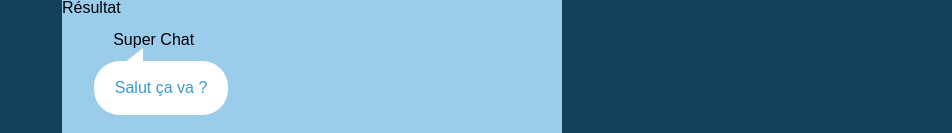
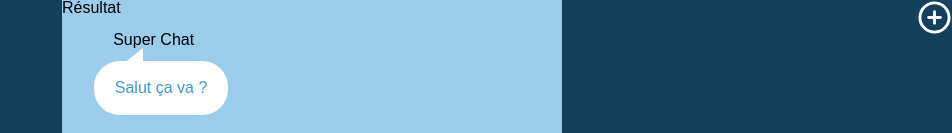
Before and after one commit to Charlotte-Ewie/React-O-Chatroom-Charlotte, a React app: page / in a window 1280 px wide. Shown: the top 133 px of the page, without its empty margins (328-1280 px from the left). Built offline with nearby package versions, Linux system fonts and the light colour scheme.

Commit message:
mise en place d'un plan, du bouton permettant d'afficher les settings, et gestion du state

```diff
--- a/src/actions/newMessage.js
+++ b/src/actions/newMessage.js
@@ -5,3 +5,6 @@ export const newMessage = (message) => ({        // On peut lire cette fonction
 export const addMessage = () => ({
   type: "ADD_MESSAGE"
 })
+export const toggleSettingsDisplay = () => ({
+  type: "TOGGLE_DISPLAY_SETTINGS"
+})
--- a/src/components/App.js
+++ b/src/components/App.js
@@ -1,19 +1,32 @@
 // == Import components
 import Form from './Form';
 import Messages from './Messages';
+import Settings from './Settings';
+import { toggleSettingsDisplay } from "../actions/newMessage"
 
 import "./styles.scss";
+import { PlusCircle } from "react-feather";
+
+import { useSelector, useDispatch } from "react-redux";
 
 
 const App = () => {
+  const dispatch = useDispatch();
+  const toggleDisplay = useSelector((state) => state.settingsDisplayed);
 
   return (
-    <div className='app'>
-      <h1> Résultat</h1>
-      <Messages />
-      <Form />
+    <>
 
-    </div>
+      <PlusCircle className='btn-plus' onClick={() => dispatch(toggleSettingsDisplay())} size={35} />
+      {toggleDisplay && <Settings />}
+      <div className='app'>
+
+        <h1> Résultat</h1>
+        <Messages />
+        <Form />
+
+      </div>
+    </>
   )
 }
 
--- /dev/null
+++ b/src/components/Settings.js
@@ -0,0 +1,17 @@
+import "./styles.scss";
+
+const Settings = () => {
+
+  return (
+    <form className="settingsForm">
+      <input type='text' className="settingsForm-input" placeholder="Saisissez votre email"
+      />
+      <input type='text' className="settingsForm-input" placeholder="Saisissez votre mot de passe"
+      />
+      <button type="submit" className="settingsForm-submit">
+      </button>
+    </form>
+  )
+}
+
+export default Settings
--- a/src/components/styles.scss
+++ b/src/components/styles.scss
@@ -85,3 +85,10 @@
     }
   }
 }
+
+// CSS formulaire de connexion
+.btn-plus {
+  position: absolute;
+  right: 0;
+  color: white;
+}
--- a/src/store/reducer.js
+++ b/src/store/reducer.js
@@ -41,6 +41,11 @@ const chatReducer = (state = initialState, action = {}) => {
         ...state, messages: newArray, inputValue: ''
       };
 
+    case "TOGGLE_DISPLAY_SETTINGS":
+      return {
+        ...state, settingsDisplayed: !state.settingsDisplayed
+      }
+
     default:
       return state;
   }
```
Also changed, not shown: 1 other file (tests, documents, lock files or other folders).
